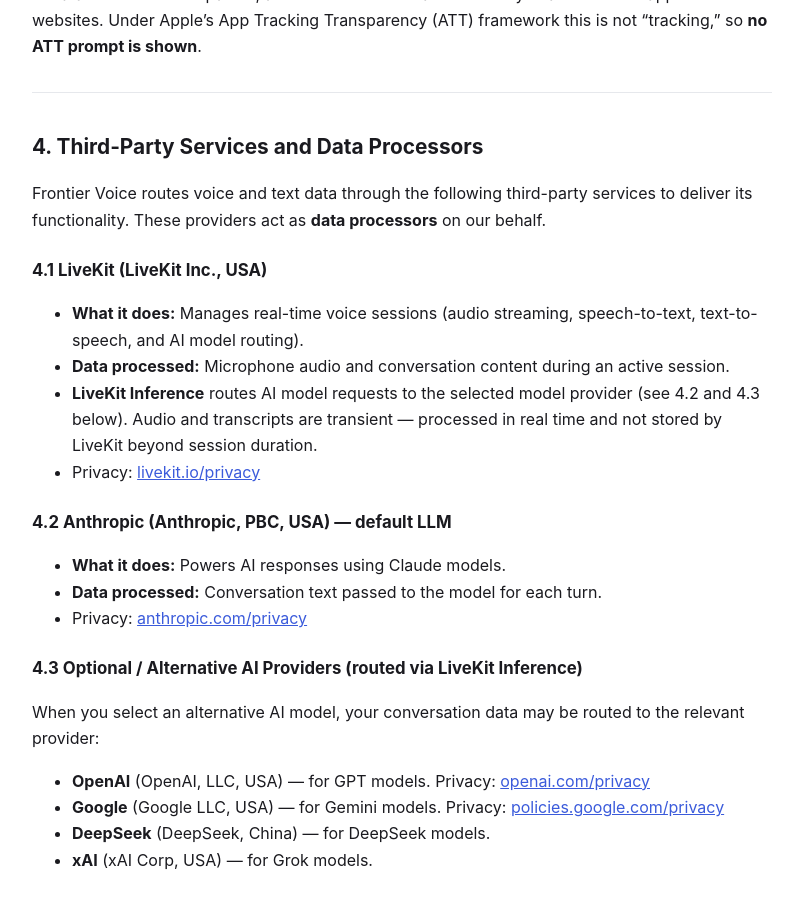
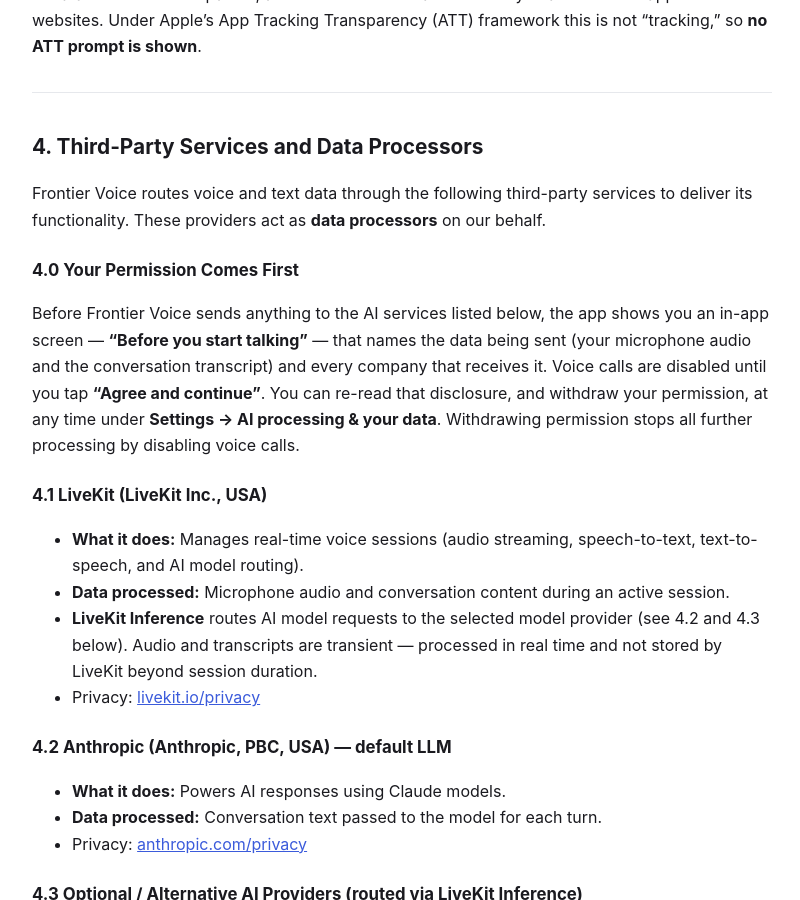
Before and after one commit to Mindcom-Media/frontier-legal, a Jekyll site: the page built from privacy.md, in a window 1280 px wide and 900 px high, scrolled down 1602 px. Shown: the whole window, without its empty margins (238-1038 px from the left). Built offline with Jekyll 4.4.1, drawn with Linux system fonts in a browser that asks for light colours; some of the changed text lies outside the part shown.

Commit message:
privacy: document the in-app AI data consent gate (App Review 5.1.1(i))

```diff
--- a/privacy.md
+++ b/privacy.md
@@ -52,6 +52,10 @@ Our product analytics (PostHog — see Section 4.9) use a **first-party, pseudon
 ## 4. Third-Party Services and Data Processors
 
 Frontier Voice routes voice and text data through the following third-party services to deliver its functionality. These providers act as **data processors** on our behalf.
+
+### 4.0 Your Permission Comes First
+
+Before Frontier Voice sends anything to the AI services listed below, the app shows you an in-app screen — **"Before you start talking"** — that names the data being sent (your microphone audio and the conversation transcript) and every company that receives it. Voice calls are disabled until you tap **"Agree and continue"**. You can re-read that disclosure, and withdraw your permission, at any time under **Settings → AI processing & your data**. Withdrawing permission stops all further processing by disabling voice calls.
 
 ### 4.1 LiveKit (LiveKit Inc., USA)
 - **What it does:** Manages real-time voice sessions (audio streaming, speech-to-text, text-to-speech, and AI model routing).
@@ -169,7 +173,7 @@ Because we hold no personal data on our own servers, most rights can be exercise
 | **Data portability** | Your transcripts are stored on your device and accessible to you directly |
 | **Objection** | Object to processing; noting this may prevent use of the service |
 | **Restriction** | Request we restrict processing in certain circumstances |
-| **Withdraw consent** | Revoke microphone permission in iOS Settings at any time |
+| **Withdraw consent** | Use **Settings → AI processing & your data → Withdraw permission** in the app, and/or revoke microphone permission in iOS Settings, at any time |
 
 To exercise any right, contact: hello@getunlocked.ai
 
```
Also changed, not shown: other parts of privacy.md (+2 -2 lines).
